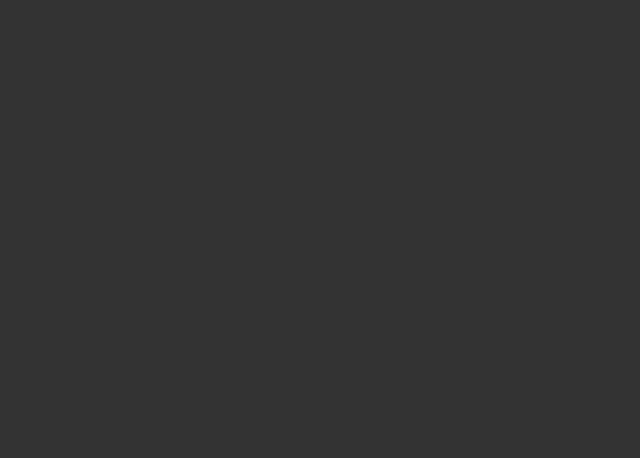
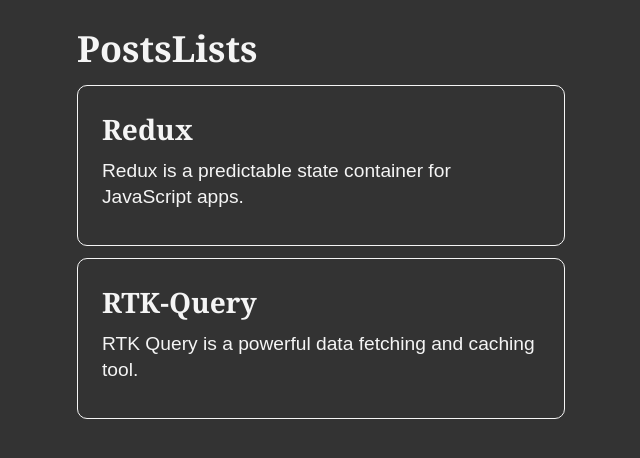
Before and after one commit to zahrasarabi79/Redux-toolkit-website-example, a React (Create React App) app: page / in a window 1280 px wide. Shown: the top 458 px of the page, without its empty margins (313-953 px from the left). Built offline with nearby package versions, Linux system fonts and the light colour scheme.

Commit message:
add posts list component to app

```diff
--- a/src/App.js
+++ b/src/App.js
@@ -1,8 +1,10 @@
+import PostsLists from "./features/posts/PostsLists";
 
+PostsLists;
 function App() {
   return (
     <main className="App">
-
+      <PostsLists />
     </main>
   );
 }
--- a/src/features/posts/PostsLists.js
+++ b/src/features/posts/PostsLists.js
@@ -1,12 +1,12 @@
 import { useSelector } from "react-redux";
 import React from "react";
-
+import { selectAllPosts } from "./postsSlice";
 const PostsLists = () => {
-  const posts = useSelector((state) => state.posts);
+  const posts = useSelector(selectAllPosts);
   const renderdPosts = posts.map((post) => (
     <article key={post.id}>
       <h3>{post.title}</h3>
-      <p>{posts.content.substring(0, 100)}</p>
+      <p>{post.content.substring(0, 100)}</p>
     </article>
   ));
   return (
--- a/src/features/posts/postsSlice.js
+++ b/src/features/posts/postsSlice.js
@@ -8,4 +8,5 @@
   initialState,
   reducers: {},
 });
+export const selectAllPosts = (state) => state.posts;
 export default postsSlice.reducer;
```
Also changed, not shown: package.json (+6 -3 lines), 1 other file (tests, documents, lock files or other folders).
